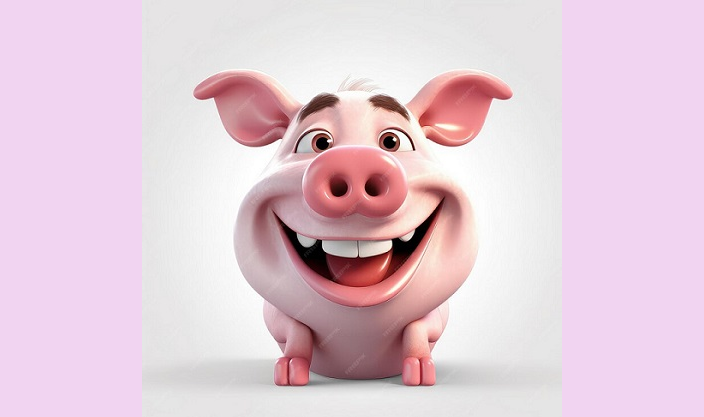
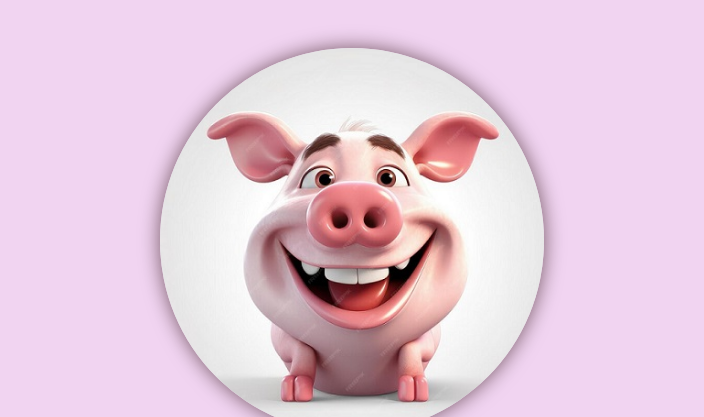
Before and after one commit to GaryMiller34/Personal_Site, a plain HTML site: page index.html in a window 1280 px wide. Shown: the top 417 px of the page, without its empty margins (288-992 px from the left). Drawn offline with nearby package versions, Linux system fonts and the light colour scheme.

Commit message:
foto oval

```diff
--- a/index.html
+++ b/index.html
@@ -37,13 +37,18 @@
       body {
         background-color: #f1d4f1;
       }
+      .imagine-rotunda {
+        width: 60%;
+        border-radius: 50%;
+        box-shadow: 0 0 20px rgb(30 0, 0, 0.6);
+      }
     </style>
   </head>
   <body>
-    <div class="container text-center">
+    <div class="container text-center my-5">
       <div class="row">
         <div class="col-lg-7 col-sm-10 mx-auto">
-          <img src="qwqw.jpg" alt="porc dintsat" />
+          <img class="imagine-rotunda" src="qwqw.jpg" alt="porc dintsat" />
           <h1 class="fw-light">Porcaraia</h1>
           <p class="lead text-dark">
             Mama ciorii, azi papam carneeee. Cineva face aruncare de labe fierte
```
